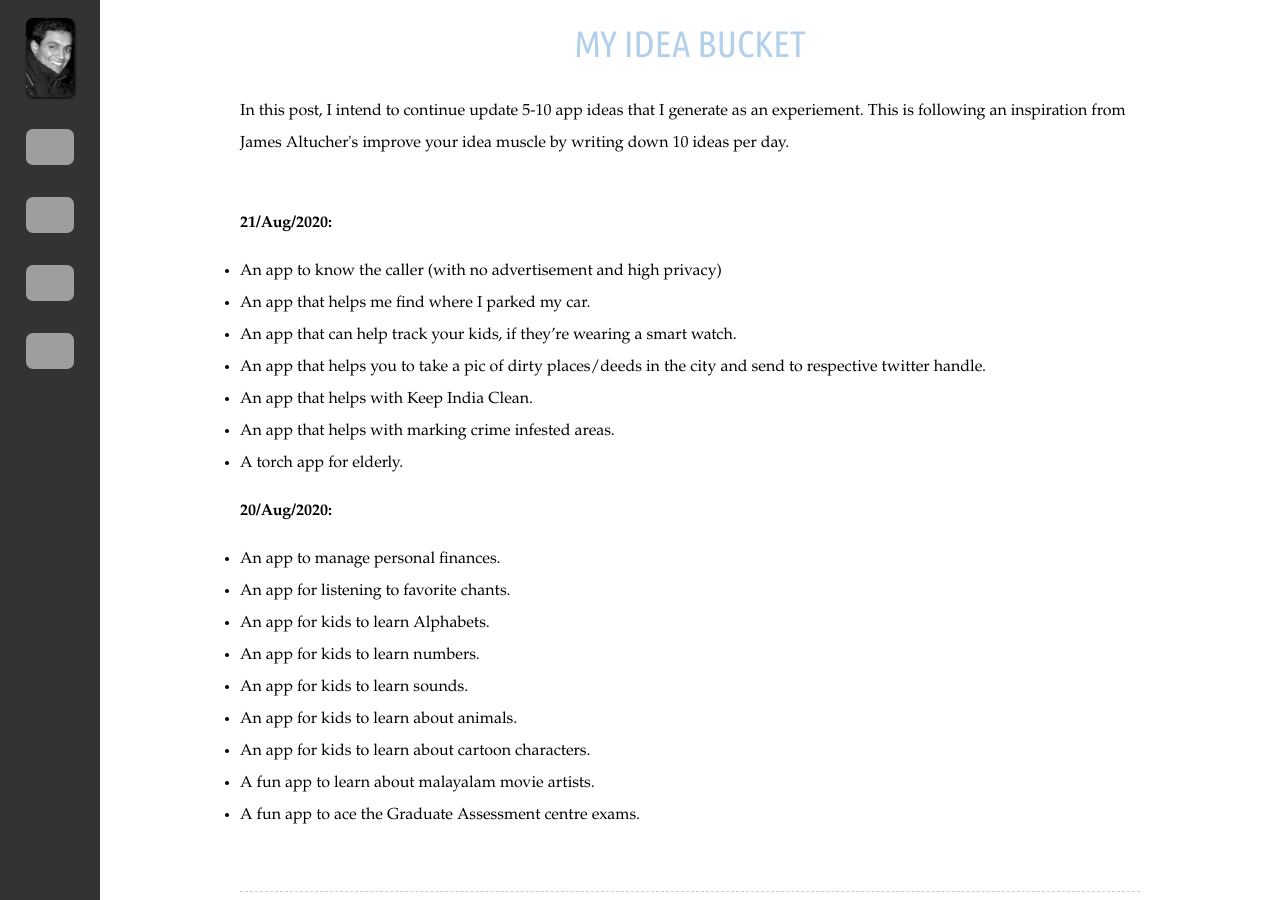
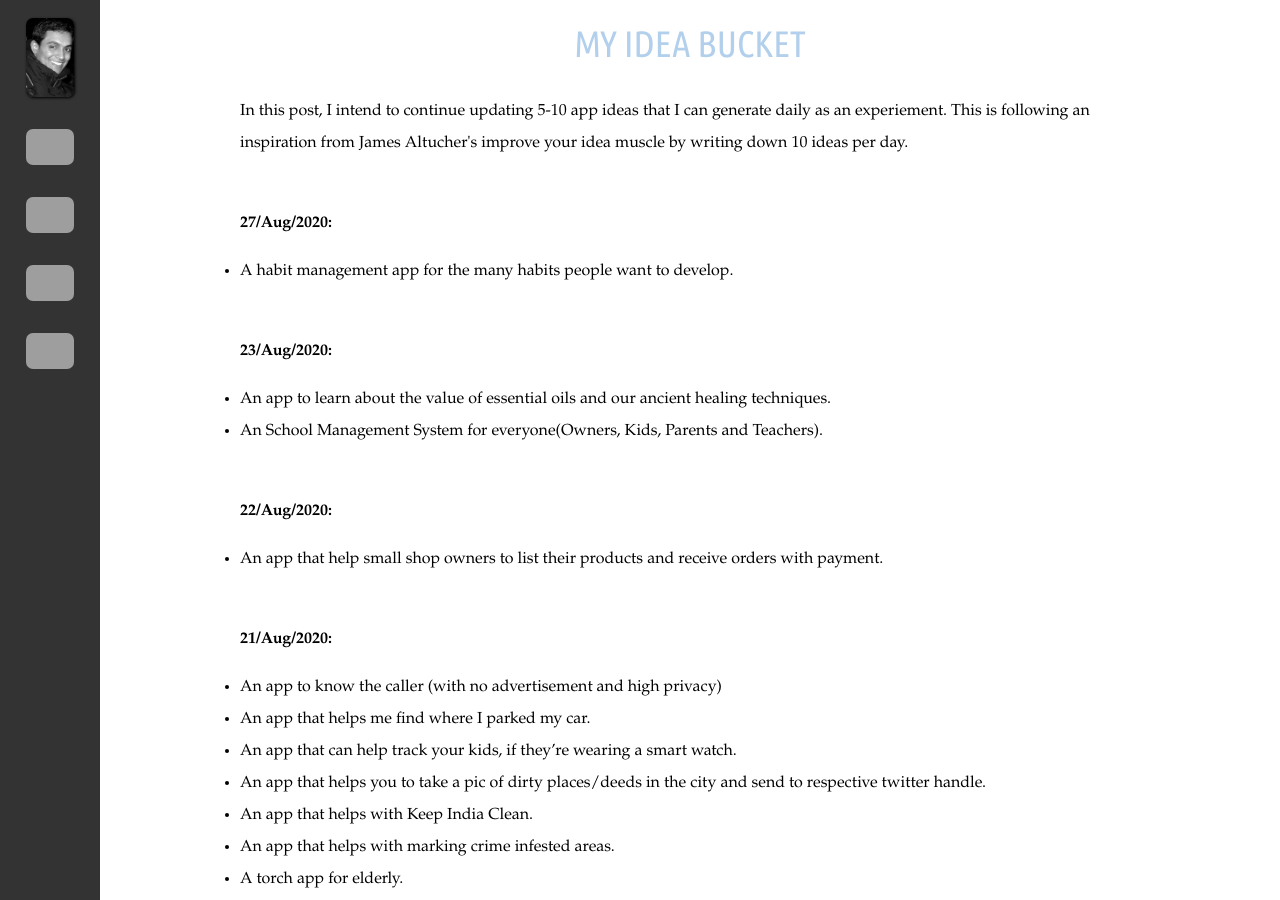
Before and after one commit to hpalappetty/silkyprogrammer.github.com, a Jekyll site: the page built from _posts/2020-08-20-my-idea-bucket.md, in a window 1280 px wide and 900 px high. Built offline with Jekyll 4.4.1, drawn with Linux system fonts in a browser that asks for light colours; some web fonts are replaced; grey boxes are pictures that could not be loaded.

Commit message:
app ideas

```diff
--- a/_posts/2020-08-20-my-idea-bucket.md
+++ b/_posts/2020-08-20-my-idea-bucket.md
@@ -2,7 +2,21 @@
 title: My Idea Bucket
 layout: post
 ---
-<p>In this post, I intend to continue update 5-10 app ideas that I generate as an experiement. This is following an inspiration from James Altucher's improve your idea muscle by writing down 10 ideas per day.</p>
+<p>In this post, I intend to continue updating 5-10 app ideas that I can generate daily as an experiement. This is following an inspiration from James Altucher's improve your idea muscle by writing down 10 ideas per day.</p>
+
+<br>
+<b>27/Aug/2020:</b>
+- A habit management app for the many habits people want to develop.
+
+
+<br>
+<b>23/Aug/2020:</b>
+- An app to learn about the value of essential oils and our ancient healing techniques.
+- An School Management System for everyone(Owners, Kids, Parents and Teachers).
+
+<br>
+<b>22/Aug/2020:</b>
+- An app that help small shop owners to list their products and receive orders with payment.
 
 <br>
 <b>21/Aug/2020:</b>
```
